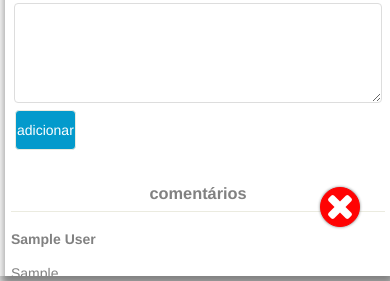
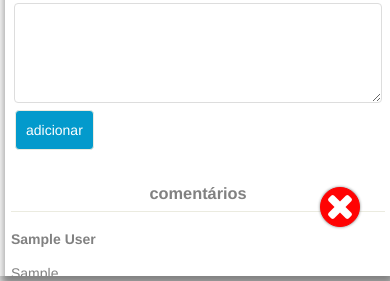
Before and after one commit to ivanmrosa/retorica, a Django app: page /evento/ in a window 390 px wide, after a click that opens the changed part. Shown: the part 1532-1813 px from the top of the page. Run offline with Django 3.2, Linux system fonts and the light colour scheme; a user stored in the database is signed in; tables that the repository leaves empty hold one stand-in row (values such as "Sample post"); grey boxes marked "Sample" are stand-in pictures.

Commit message:
ajuste btn

```diff
--- a/retorica/static/css/rlib.css
+++ b/retorica/static/css/rlib.css
@@ -734,8 +734,8 @@ a{
 }
 
 a.btn{
-   padding-left: 5px;
-   padding-right: 5px;
+   padding-left: 10px;
+   padding-right: 10px;
    padding-top: 11px;
    padding-bottom: 11px;
    display:table-cell;
@@ -1365,8 +1365,8 @@ textarea.field, .form-field  textarea{
     }
 
     a.btn{
-       padding-left: 1px;
-       padding-right: 1px;
+       /*padding-left: 1px;
+       padding-right: 1px;*/
        padding-top: 11px;
        padding-bottom: 11px;
        display:table-cell;
```
